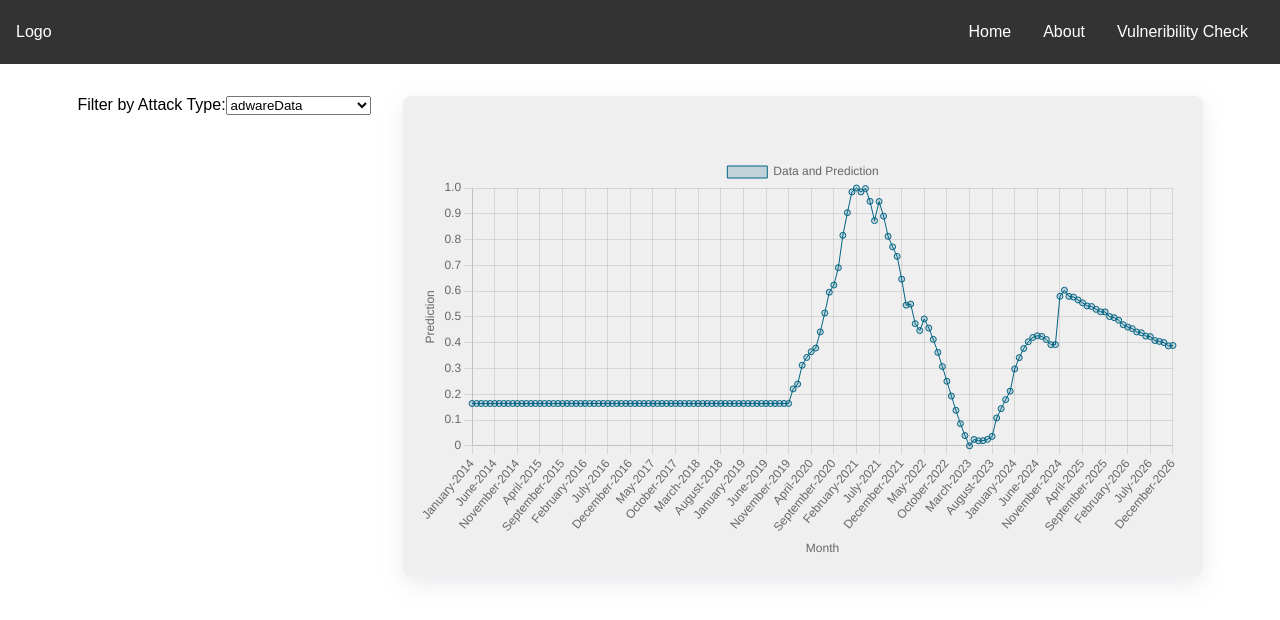
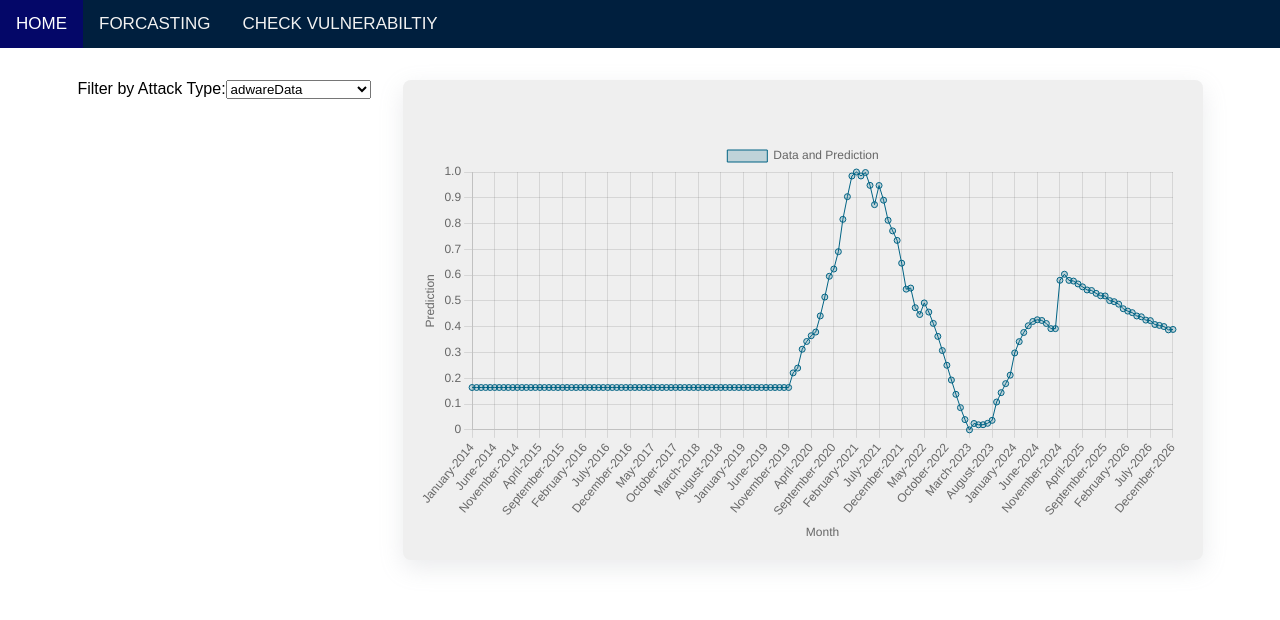
Before and after one commit to manthanMSA/Cyber_Vigilance, a React (Vite) app in the folder Frontend/: page /about in a window 1280 px wide. Shown: the top 620 px of the page. Built offline with nearby package versions, Linux system fonts and the light colour scheme.

Commit message:
added style

```diff
--- a/Frontend/src/App.css
+++ b/Frontend/src/App.css
@@ -9,7 +9,7 @@
   gap: 2vw;
   background-color: #ddd;
 }
-
+/*
 .navbar {
   height: 8vh;
   width: 100%;
@@ -21,10 +21,44 @@
   align-items: center;
 }
 
+
 .navbar a {
   color: #fff;
   text-decoration: none;
   margin: 0 1rem;
+} */
+
+/* @media screen and (min-width:992px){
+  .nav-item {
+  line-height:80px;
+  }
+} */
+
+.topnav {
+  background-color: #001F3E;
+  overflow: hidden;
+}
+
+/* Style the links inside the navigation bar */
+.topnav a {
+  float: left;
+  color: #f2f2f2;
+  text-align: center;
+  padding: 14px 16px;
+  text-decoration: none;
+  font-size: 17px;
+}
+
+/* Change the color of links on hover */
+.topnav a:hover {
+  background-color: #ddd;
+  color: black;
+}
+
+/* Add a color to the active/current link */
+.topnav a.active {
+  background-color: #040768;
+  color: white;
 }
 
 .dataCards {
--- a/Frontend/src/App.jsx
+++ b/Frontend/src/App.jsx
@@ -1,5 +1,5 @@
 import React, { useState, useEffect } from "react";
-import {BrowserRouter as Router,Routes,Route, Link} from "react-router-dom"
+import { BrowserRouter as Router, Routes, Route, Link } from "react-router-dom"
 import { Chart as ChartJS, defaults } from "chart.js/auto";
 import { Line } from "react-chartjs-2";
 
@@ -44,20 +44,16 @@ export const App = () => {
     // </div>
     <Router>
       <div>
-        <nav className="navbar">
-          <div className="logo">Logo</div>
-          <div className="nav-links">
-            <Link to="/">Home</Link>
-            <Link to="/about">About</Link>
-            <Link to="/vulneribility">Vulneribility Check</Link>
-            {/* <a href="#">Contact</a> */}
-          </div>
-        </nav>
+        <div class="topnav">
+          <a class="active" href="/">HOME</a>
+          <a href="/about">FORCASTING</a>
+          <a href="/vulneribility">CHECK VULNERABILTIY</a>
+        </div>
 
         <Routes>
-          <Route path="/"  element={<Dashboard1/>} />
-          <Route path="/about" element={<About/>} />
-          <Route path="/vulneribility" element={<Vulnerability/>} />
+          <Route path="/" element={<Dashboard1 />} />
+          <Route path="/about" element={<About />} />
+          <Route path="/vulneribility" element={<Vulnerability />} />
         </Routes>
       </div>
     </Router>
--- /dev/null
+++ b/Frontend/src/components/Dashboard.css
@@ -0,0 +1,71 @@
+/* Style for the main container */
+.container {
+    max-width: 1200px;
+    margin: 0 auto;
+    padding: 20px;
+  }
+
+  /* Style for the iframe */
+  iframe {
+    width: 100%;
+    height: 500px; /* Adjust height as needed */
+    border: none;
+  }
+
+  /* Style for the filters section */
+  .filters {
+    margin-top: 20px;
+  }
+
+  .filters select {
+    margin-right: 10px;
+    padding: 5px 10px;
+    border: 1px solid #ccc;
+    border-radius: 5px;
+  }
+
+  .filters button {
+    padding: 5px 10px;
+    background-color: #001F3E;
+    color: #fff;
+    border: none;
+    border-radius: 5px;
+    cursor: pointer;
+  }
+
+  .filters button:hover {
+    background-color: #0056b3;
+  }
+
+  /* Style for the chart sections */
+  .chart-section {
+    margin-top: 20px;
+    display: flex;
+    justify-content: space-between;
+  }
+
+  .chart-section .chart-container {
+    width: 48%;
+  }
+
+  .chart-section h2 {
+    margin-bottom: 10px;
+  }
+
+  /* Style for the button to show mitigation techniques */
+  .show-mitigation-button {
+    margin-top: 20px;
+  }
+
+  .show-mitigation-button button {
+    padding: 5px 10px;
+    background-color: #28a745;
+    color: #fff;
+    border: none;
+    border-radius: 5px;
+    cursor: pointer;
+  }
+
+  .show-mitigation-button button:hover {
+    background-color: #218838;
+  }
--- a/Frontend/src/components/Dashboard1.jsx
+++ b/Frontend/src/components/Dashboard1.jsx
@@ -1,6 +1,7 @@
 import React, { useState, useEffect } from 'react';
 import Papa from 'papaparse';
 import Plot from 'react-plotly.js';
+import './Dashboard.css'
 
 function Dashboard1() {
   const [data, setData] = useState([]);
@@ -85,15 +86,15 @@ function Dashboard1() {
   };
 
   return (
-    <div>
 
+    <div className='container'>
       <div>
-        <iframe title="Barclays" width="1140" height="541.25" src="https://app.powerbi.com/reportEmbed?reportId=ab41845d-b7ad-4f5e-813b-6332895832a1&autoAuth=true&ctid=0e6a03b4-28b9-4d7f-ac3c-38163cd83600" frameborder="0" allowFullScreen="true"></iframe>
+        <iframe title="Barclays" width="541" height="600" src="https://app.powerbi.com/reportEmbed?reportId=ab41845d-b7ad-4f5e-813b-6332895832a1&autoAuth=true&ctid=0e6a03b4-28b9-4d7f-ac3c-38163cd83600" frameborder="0" allowFullScreen="true"></iframe>
       </div>
 
-      <h1>Cybersecurity Incident Dashboard</h1>
-      <div>
-        <h2>Filters</h2>
+      {/* <h1>Cybersecurity Incident Dashboard</h1> */}
+      <div className='filters'>
+        <h2 className='filters select'>Filters</h2>
         <select value={selectedYear} onChange={e => setSelectedYear(e.target.value)}>
           <option value="">Select Year</option>
           {years.map(year => (
@@ -112,29 +113,20 @@ function Dashboard1() {
             <option key={attackType} value={attackType}>{attackType}</option>
           ))}
         </select>
-        <button onClick={applyFilters}>Apply Filters</button>
+        <button className='filters button' onClick={applyFilters}>Apply Filters</button>
       </div>
 
-      <div>
-        <h2>Attack Type Distribution</h2>
-        <Plot
-          data={chartData}
-          layout={chartLayout}
-        />
+      <div className="chart-section">
+        <div className="chart-container">
+          <h2 className="chart-section h2">Attack Type Distribution</h2>
+          <Plot data={chartData} layout={chartLayout} />
+        </div>
+        <div className="chart-container">
+          <h2 className="chart-section h2">Country-wise Incident Count</h2>
+          <Plot data={countryIncidentChartData} layout={chartLayout} />
+        </div>
       </div>
 
-      <div>
-        <h2>Country-wise Incident Count</h2>
-        <Plot
-          data={countryIncidentChartData}
-          layout={chartLayout}
-        />
-      </div>
-
-      <div>
-        <button>Show Mitigation Techniques</button>
-        {/* Display mitigation techniques if button is clicked */}
-      </div>
     </div>
   );
 }
```
